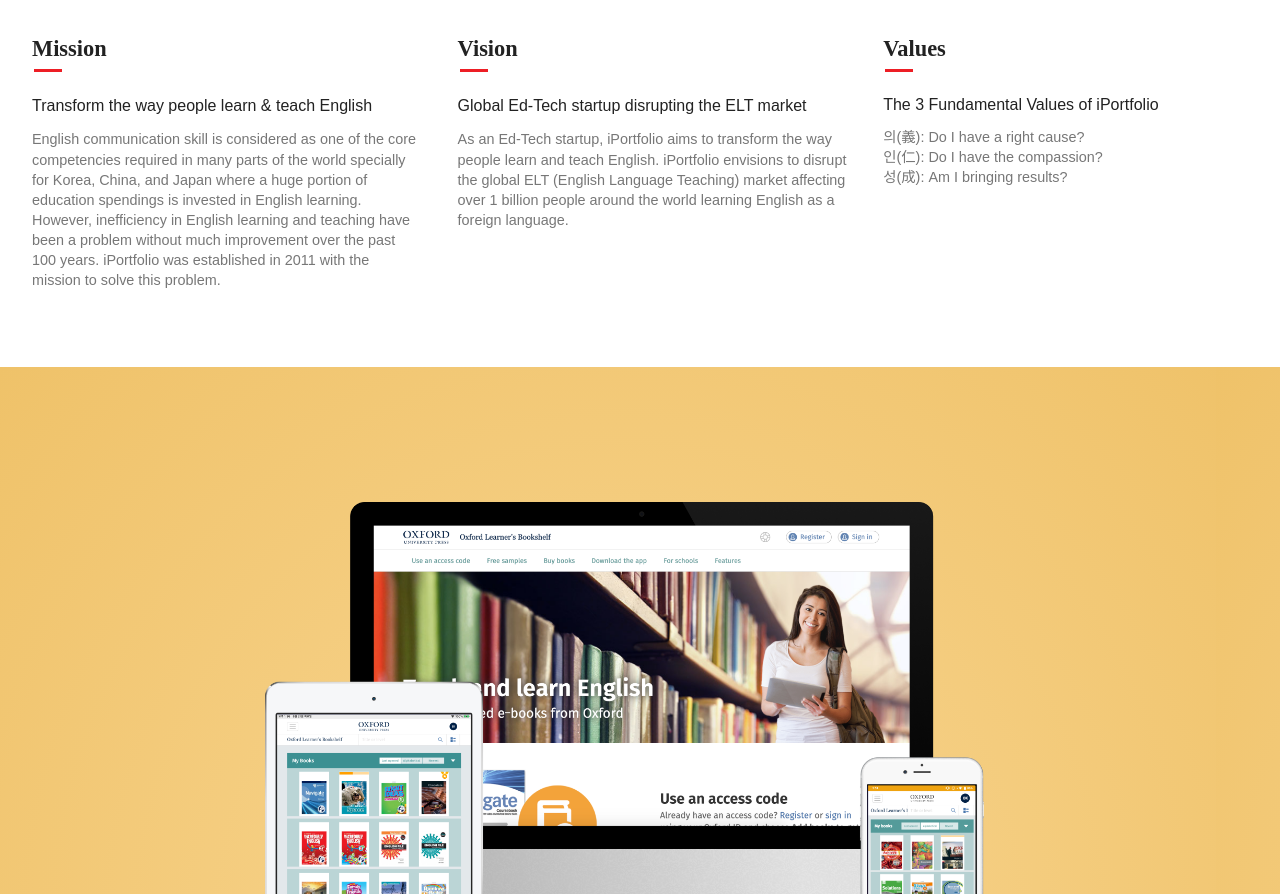
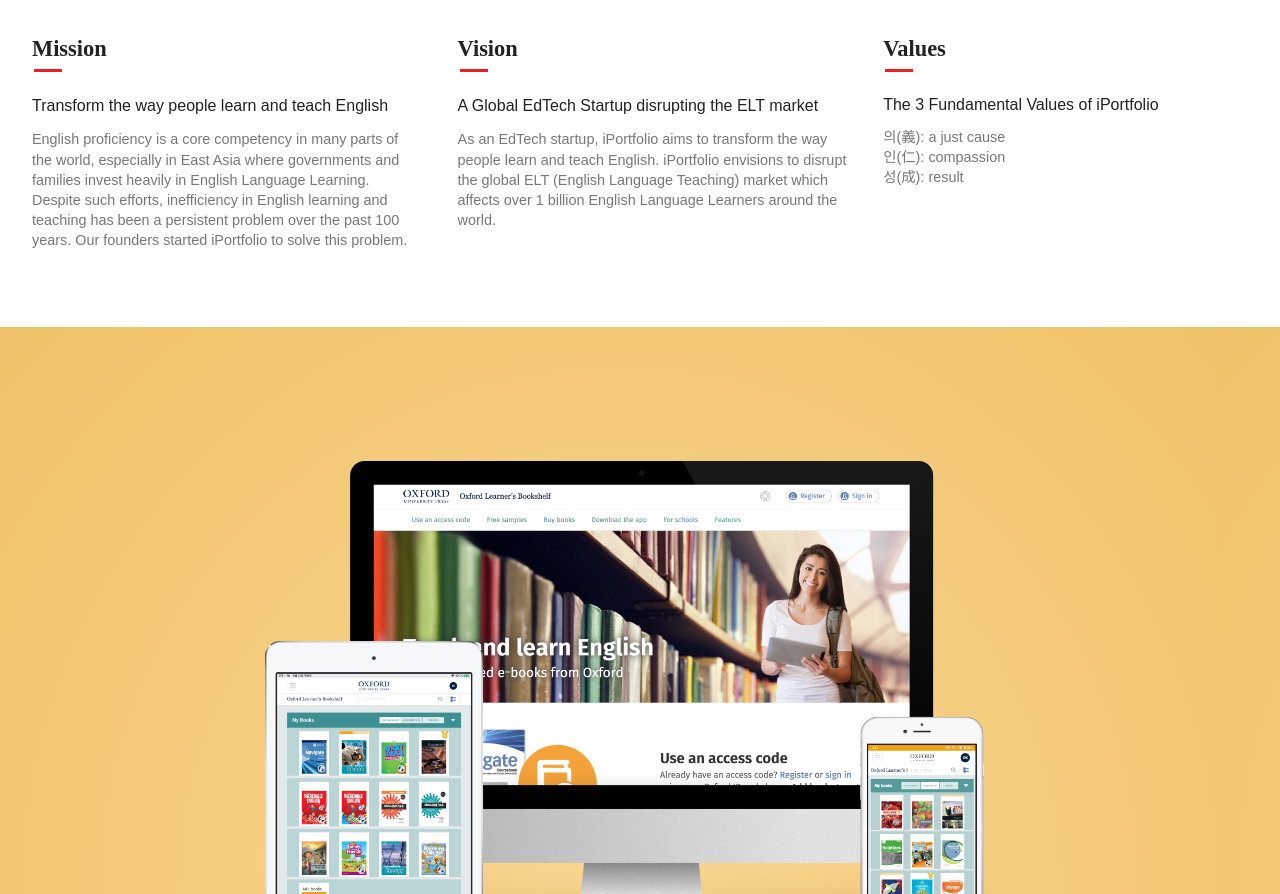
Before and after one commit to spindlebooks/spindlebooks.github.io, a plain HTML site: page index.html in a window 1280 px wide. Shown: the part 856-1750 px from the top of the page. Drawn offline with Linux system fonts and the light colour scheme; some packages are replaced by stand-ins of ours; files that its build step writes are made by us from their sources; no server answers; a web font is replaced by a local one.

Commit message:
Implement [Release] 1.1.4 버전 배포
Release notes
1. [IPFHOME-13] Mission, Vision, Values 문구 일부 변경

```diff
--- a/index.html
+++ b/index.html
@@ -84,20 +84,20 @@
         <ul>
           <li>
             <p class="title">Mission</p>
-            <p class="subtitle">Transform the way people learn & teach English</p>
-            <p class="description">English communication skill is considered as one of the core competencies required in many parts of the world specially for Korea, China, and Japan where a huge portion of education spendings is invested in English learning. However, inefficiency in English learning and teaching have been a problem without much improvement over the past 100 years. iPortfolio was established in 2011 with the mission to solve this problem.</p>
+            <p class="subtitle">Transform the way people learn and teach English</p>
+            <p class="description">English proficiency is a core competency in many parts of the world, especially in East Asia where governments and families invest heavily in English Language Learning. Despite such efforts, inefficiency in English learning and teaching has been a persistent problem over the past 100 years. Our founders started iPortfolio to solve this problem.</p>
           </li>
 
           <li>
             <p class="title">Vision</p>
-            <p class="subtitle">Global Ed-Tech startup disrupting the ELT market</p>
-            <p class="description">As an Ed-Tech startup, iPortfolio aims to transform the way people learn and teach English. iPortfolio envisions to disrupt the global ELT (English Language Teaching) market affecting over 1 billion people around the world learning English as a foreign language. </p>
+            <p class="subtitle">A Global EdTech Startup disrupting the ELT market</p>
+            <p class="description">As an EdTech startup, iPortfolio aims to transform the way people learn and teach English. iPortfolio envisions to disrupt the global ELT (English Language Teaching) market which affects over 1 billion English Language Learners around the world.</p>
           </li>
 
           <li>
             <p class="title">Values</p>
             <p class="subtitle">The 3 Fundamental Values of iPortfolio</p>
-            <p class="description">의(義): Do I have a right cause?<br>인(仁): Do I have the compassion?<br>성(成): Am I bringing results?</p>
+            <p class="description">의(義): a just cause<br>인(仁): compassion<br>성(成): result</p>
           </li>
         </ul>
       </div>
```
